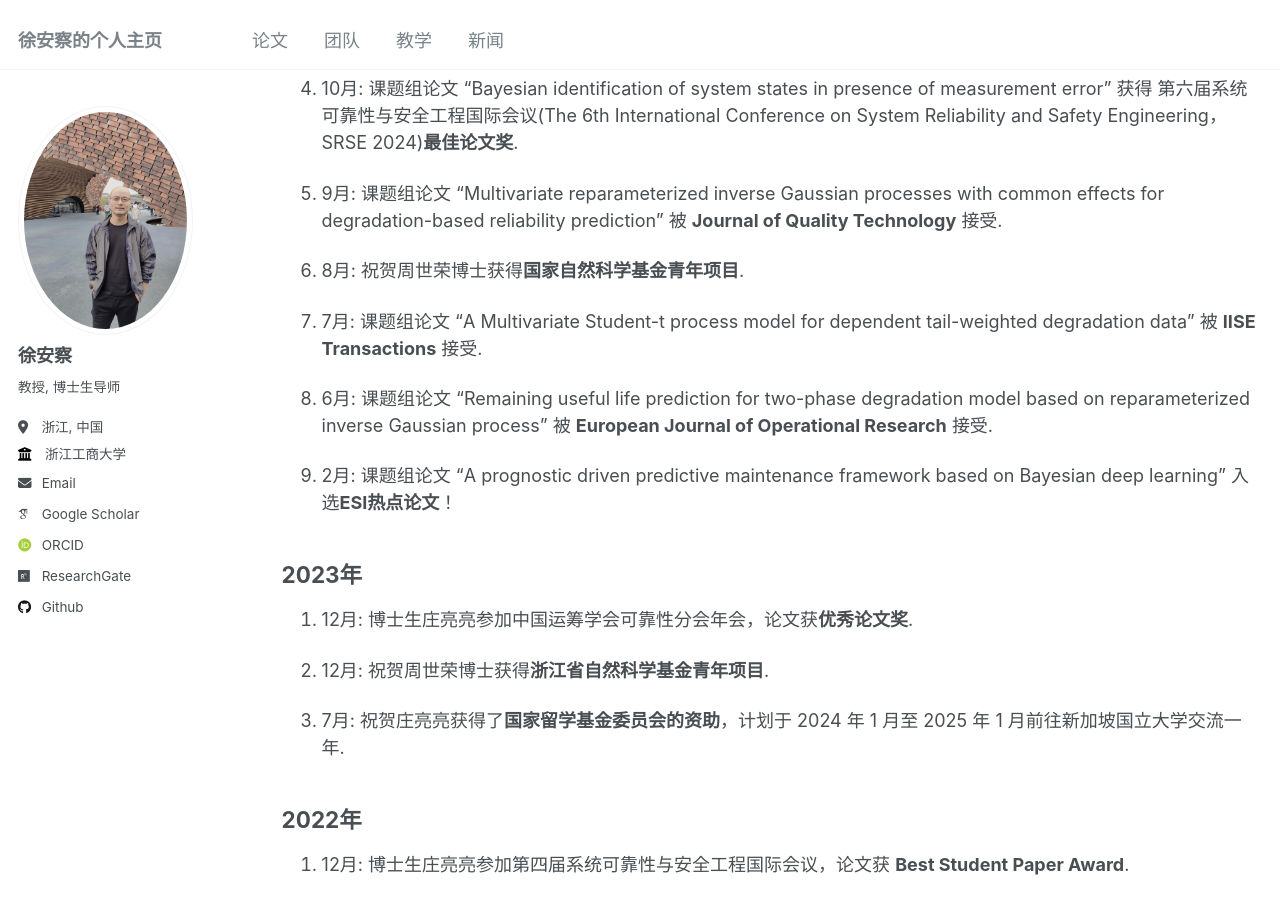
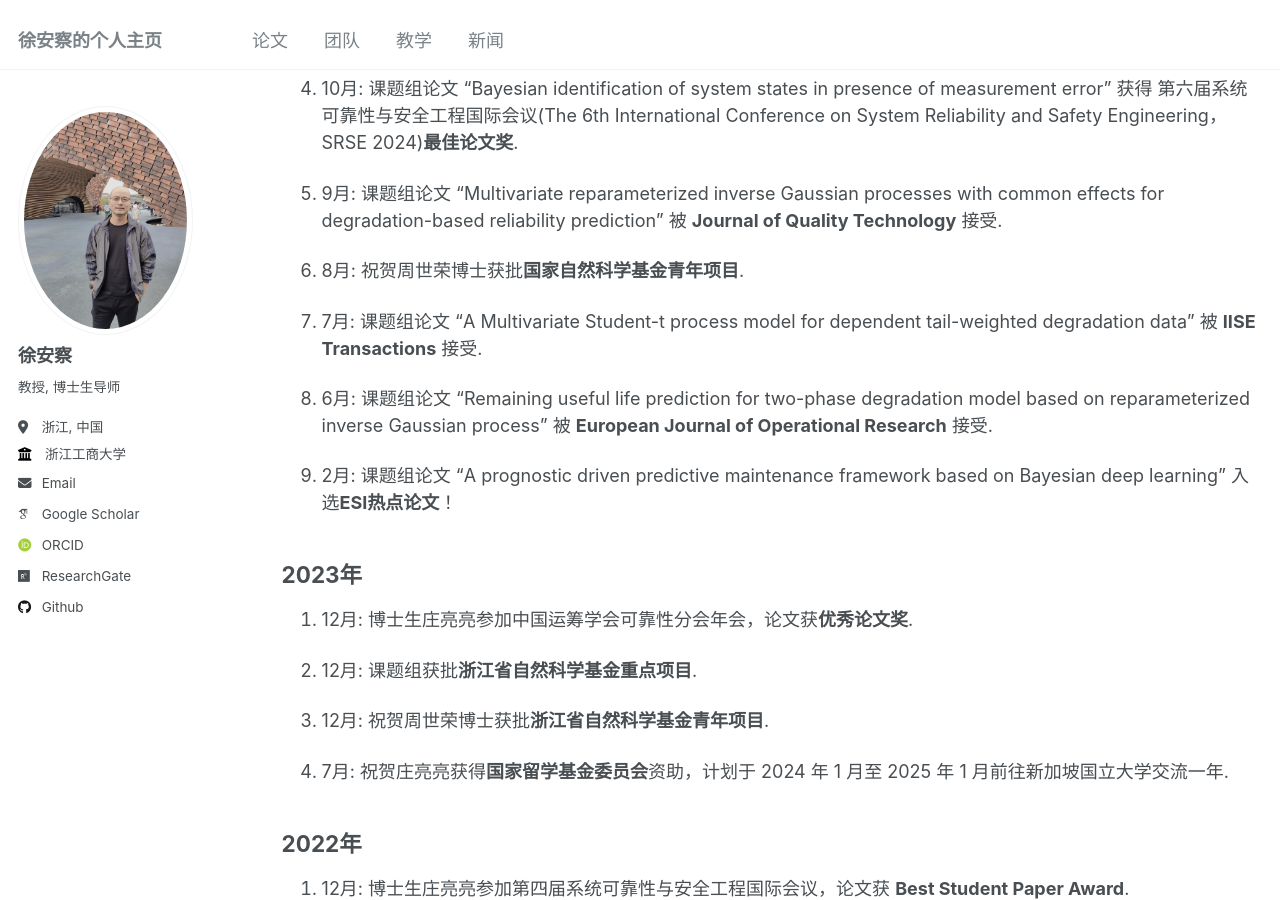
Before and after one commit to XU-ANCHA/XU-ANCHA.github.io, a Jekyll site: the page built from _pages/year-archive.md, in a window 1280 px wide and 900 px high, scrolled down 1261 px. Built offline with Jekyll 4.4.1, drawn with Linux system fonts in a browser that asks for light colours; some web fonts are replaced.

Commit message:
Update year-archive.md

```diff
--- a/_pages/year-archive.md
+++ b/_pages/year-archive.md
@@ -49,7 +49,7 @@ author_profile: true
 
 1. 9月: 课题组论文 “Multivariate reparameterized inverse Gaussian processes with common effects for degradation-based reliability prediction” 被 **Journal of Quality Technology** 接受.
 
-1. 8月: 祝贺周世荣博士获得**国家自然科学基金青年项目**.
+1. 8月: 祝贺周世荣博士获批**国家自然科学基金青年项目**.
 
 1. 7月: 课题组论文 “A Multivariate Student-t process model for dependent tail-weighted degradation data” 被 **IISE Transactions** 接受.
 
@@ -61,9 +61,11 @@ author_profile: true
 
 1. 12月: 博士生庄亮亮参加中国运筹学会可靠性分会年会，论文获**优秀论文奖**.
 
-1. 12月: 祝贺周世荣博士获得**浙江省自然科学基金青年项目**.
+1. 12月: 课题组获批**浙江省自然科学基金重点项目**.
 
-1. 7月: 祝贺庄亮亮获得了**国家留学基金委员会的资助**，计划于 2024 年 1 月至 2025 年 1 月前往新加坡国立大学交流一年.
+1. 12月: 祝贺周世荣博士获批**浙江省自然科学基金青年项目**.
+
+1. 7月: 祝贺庄亮亮获得**国家留学基金委员会**资助，计划于 2024 年 1 月至 2025 年 1 月前往新加坡国立大学交流一年.
 
 ## 2022年
 
```
